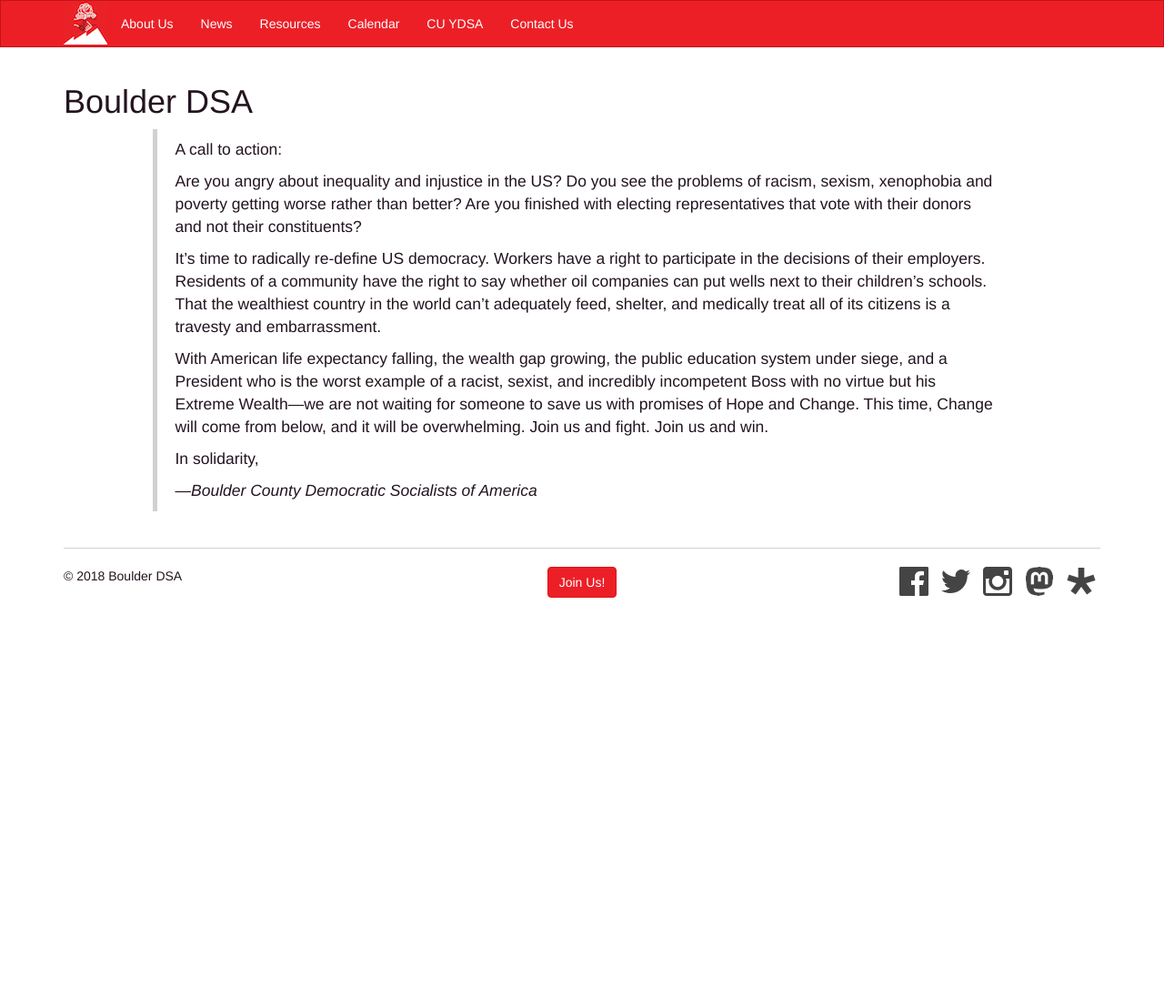
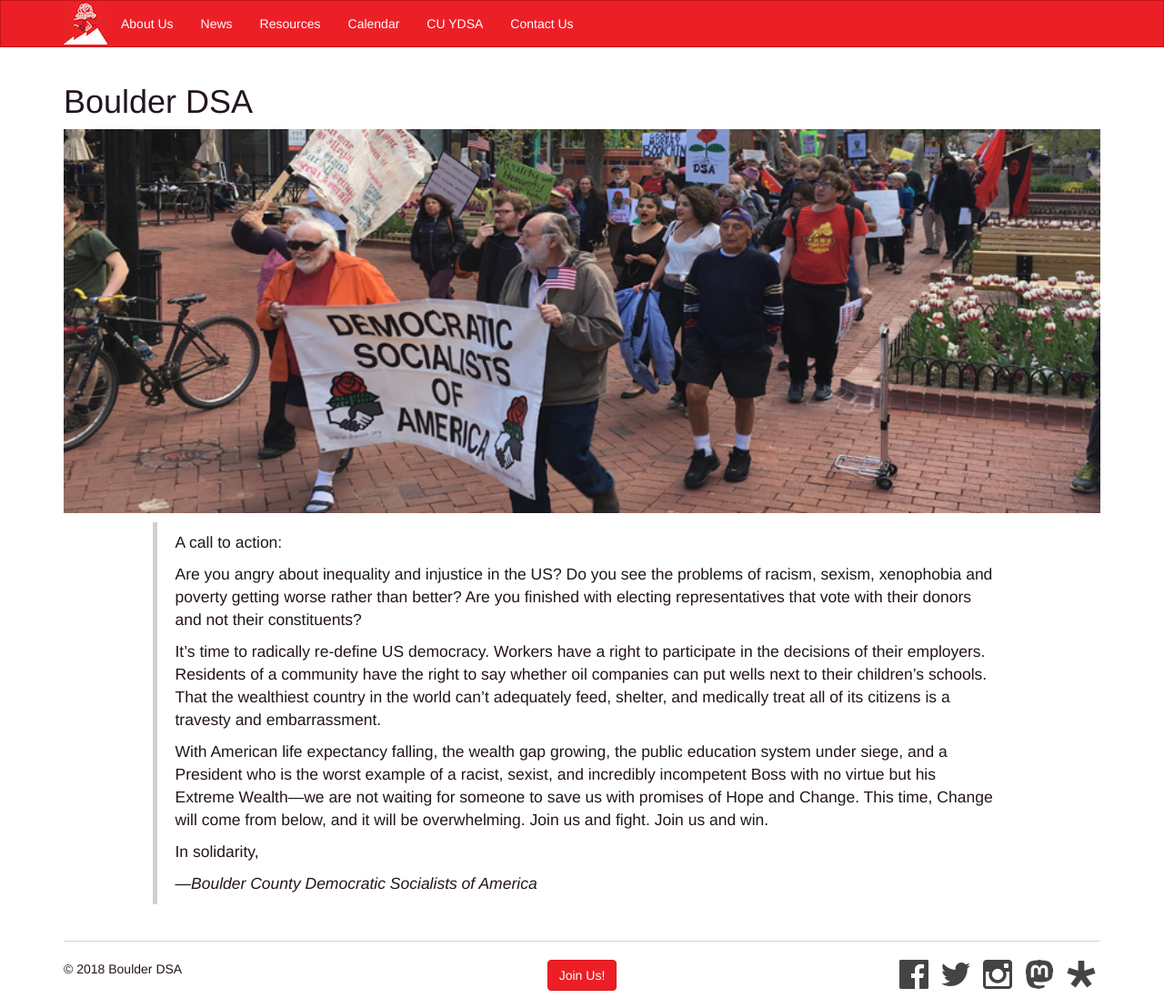
Before and after one commit to boulderdsa/boulderdsa.github.io, a Jekyll site: the page built from index.md, in a window 1280 px wide. Shown: the whole page at 91% size. Built offline with Jekyll 4.4.1, drawn with Linux system fonts in a browser that asks for light colours; before the commit the page ends 900 px from its top, so only the background shows below that.

Commit message:
Sticking a picture on the front page

```diff
--- a/index.md
+++ b/index.md
@@ -1,6 +1,8 @@
 ---
 title: Boulder DSA
 ---
+
+![Boulder DSA marching on Pearl Street](/images/DSA_march.png){:.img-responsive .center-block width="100%"}
 
 <div markdown="1" class="row">
 <div markdown="1" class="col-md-10 col-md-offset-1">
```
Also changed, not shown: images/DSA_march.png (added).
